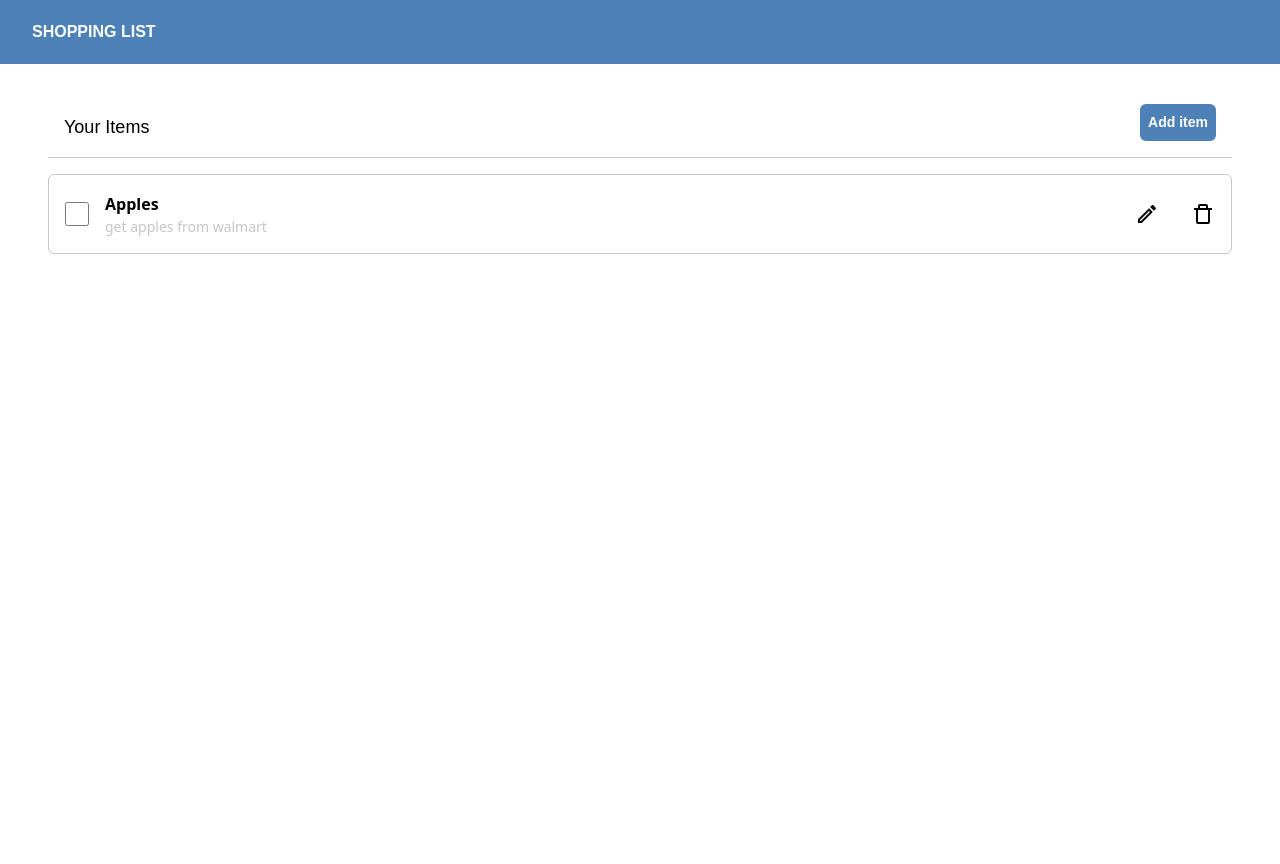
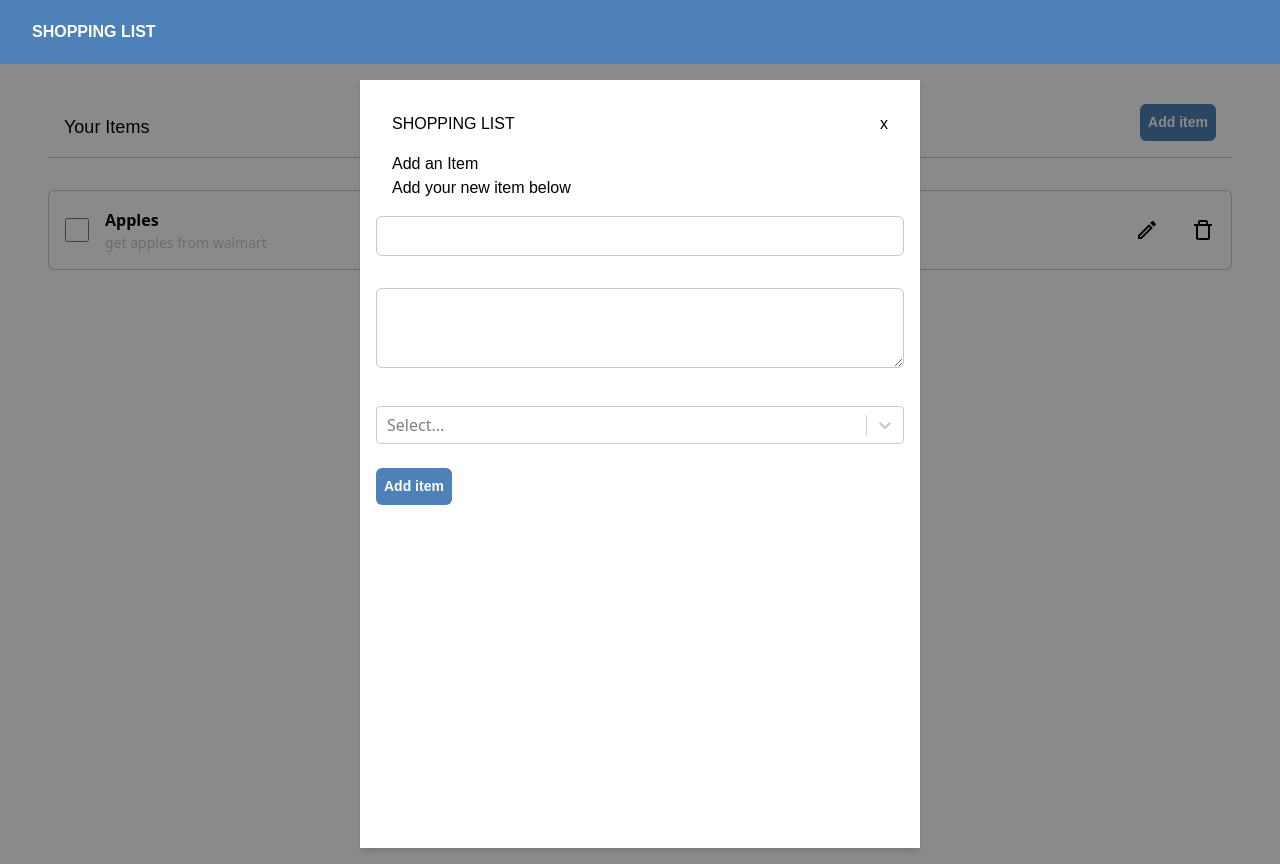
Before and after one commit to KenyonBlue/shopping-list-app, a React (Create React App) app: page / in a window 1280 px wide. Both pictures are taken after a click on the button "Add item". Built offline with nearby package versions, Linux system fonts and the light colour scheme.

Commit message:
add item modal fix context

```diff
--- a/package.json
+++ b/package.json
@@ -11,6 +11,7 @@
     "react-icons": "^4.3.1",
     "react-router-dom": "^6.3.0",
     "react-scripts": "5.0.1",
+    "react-select": "^5.3.0",
     "web-vitals": "^2.1.4"
   },
   "scripts": {
--- a/src/App.js
+++ b/src/App.js
@@ -1,4 +1,5 @@
 import React, { useMemo, useState } from 'react'
+import AddItemModal from './components/add-item-modal';
 import AppContainer from './components/container';
 import Header from './components/header';
 import ShoppingList from './components/shopping-list';
@@ -8,12 +9,14 @@ import { ListContext } from './context/list-context';
 
 function App() {
   const [ listOfItems, setListofItems ] = useState([{title: 'Apples', description: 'get apples from walmart', id: 1}])
-  const providerValue = useMemo(() =>({listOfItems, setListofItems}),[listOfItems, setListofItems]);
+  const [openAddItemModal, setOpenAddItemModal ] = useState(false)
+  const providerValue = useMemo(() =>({listOfItems, setListofItems, openAddItemModal, setOpenAddItemModal}),[listOfItems, setListofItems, openAddItemModal, setOpenAddItemModal]);
 
   return (
     <>
       <Header />
       <ListContext.Provider value={providerValue}>
+    <AddItemModal/>
       <AppContainer>
       <ShoppingList />
       </AppContainer>
--- /dev/null
+++ b/src/components/add-item-modal.js
@@ -0,0 +1,41 @@
+import React, { useState, useContext, useEffect } from "react";
+import { ListContext } from "../context/list-context";
+import Select from 'react-select'
+
+const AddItemModal = () => {
+    const {listOfItems, setListofItems, openAddItemModal, setOpenAddItemModal} = useContext(ListContext)
+    const [title , setTitle] = useState('')
+    const [description , setDescription] = useState('')
+    const [count , setCount] = useState('')
+    const options = [
+        { value: '1', label: '1' },
+        { value: '2', label: '2' },
+        { value: '3', label: '3' }
+      ]
+      const addItemToList = () => {
+          setListofItems(items => [...items, ...[{title, description, id: 2, count}]])
+          setTitle("")
+          setDescription("")
+          setCount("")
+      }
+
+  return (
+    <>
+        {openAddItemModal && <div className="absolute w-screen h-screen flex items-center justify-center flex-col bg-BLACK_OPACITY">
+            <div className="w-full md:w-560px h-768px shadow-md bg-WHITE p-4">
+               <div className="w-full p-4 font-dosis flex justify-between"> <p> SHOPPING LIST </p> <button onClick={() => setOpenAddItemModal(false)}>x</button> </div>
+               <div className="w-full px-4 font-dosis"> <p> Add an Item </p> </div>
+               <div className="w-full px-4 font-dosis"> <p> Add your new item below </p> </div>
+               <input type="text" className='mt-4 h-10 border-LIGHTGREY border w-full rounded-md' value={title || undefined} onChange={(e) => setTitle(e.target.value)} />
+               <textarea type="text" className='h-20 border border-LIGHTGREY w-full my-8 rounded-md' value={description || undefined} onChange={(e) => setDescription(e.target.value)} />
+               <Select options={options} />
+               <button onClick={addItemToList} className="text-14px bg-BLUE rounded-md p-2 text-WHITE mt-6 font-nunito font-semibold">
+          Add item
+        </button>
+            </div>
+        </div>}
+    </>
+  )
+}
+
+export default AddItemModal
--- a/src/components/empty-list.js
+++ b/src/components/empty-list.js
@@ -1,11 +1,15 @@
-import React from 'react'
+import React, { useContext } from 'react'
+import { ListContext } from '../context/list-context'
 
 const EmptyList = () => {
+
+    const { setOpenAddItemModal } = useContext(ListContext)
+
     return (
         <>
             <div className="w-full md:w-614px h-290px border border-LIGHTGREY flex items-center justify-center flex-col rounded-md">
                 <p className='text-LIGHTGREY text-18px font-nunito font-normal'> Your shopping list is empty :( </p>
-                <button className='text-14px bg-BLUE rounded-md p-2 text-WHITE mt-6 font-nunito font-semibold'> Add your first item </button>
+                <button onClick={() => setOpenAddItemModal(true)} className='text-14px bg-BLUE rounded-md p-2 text-WHITE mt-6 font-nunito font-semibold'> Add your first item </button>
             </div>
         </>
     )
--- a/src/components/items-list.js
+++ b/src/components/items-list.js
@@ -1,15 +1,16 @@
-import React, { useContext } from "react";
+import React, { useContext, useEffect } from "react";
 import { ListContext } from "../context/list-context";
 import { MdOutlineEdit } from "react-icons/md";
 import { BiTrashAlt } from "react-icons/bi";
 
 const ItemsList = () => {
-  const { listOfItems, setListofItems } = useContext(ListContext);
+    const {listOfItems, setListofItems, openAddItemModal, setOpenAddItemModal} = useContext(ListContext)
+
   return (
     <div className="h-screen w-full flex flex-col items-center">
       <div className="w-full border-b border-LIGHTGREY p-4 flex items-end justify-between mb-4">
         <p className="text-18px font-nunito">Your Items</p>
-        <button className="text-14px bg-BLUE rounded-md p-2 text-WHITE mt-6 font-nunito font-semibold">
+        <button onClick={() => setOpenAddItemModal(true)} className="text-14px bg-BLUE rounded-md p-2 text-WHITE mt-6 font-nunito font-semibold">
           Add item
         </button>
       </div>
@@ -17,7 +18,7 @@ const ItemsList = () => {
       {listOfItems.map(item => {
           return (
               <>
-      <div className="w-full h-20 flex justify-between border border-LIGHTGREY rounded-md">
+      <div key={item.name} className="my-4 w-full h-20 flex justify-between border border-LIGHTGREY rounded-md">
         <div className="flex items-center">
           <input type="checkbox" className="mx-4 h-6 w-6" />
           <div className="flex flex-col">
--- a/src/context/list-context.js
+++ b/src/context/list-context.js
@@ -1,3 +1,3 @@
 import { createContext } from "react";
 
-export const ListContext = createContext(null)
+export const ListContext = createContext([])
--- a/tailwind.config.js
+++ b/tailwind.config.js
@@ -87,6 +87,7 @@ module.exports = {
   "44px": "44px",
   "100px": "100px",
   "455px": "455px",
+  "560px": "560px",
   "614px": "614px",
   "720px": "720px",
   0: "0",
@@ -167,6 +168,7 @@ module.exports = {
   "290px": "290px",
   "455px": "500px",
   "720px": "720px",
+  "768px": "768px",
   0: "0",
   "1/2": "50%",
   "2/4": "50%",
@@ -435,6 +437,7 @@ module.exports = {
   LIGHTGREY: '#c5c6c6',
   BACKGROUND: '#444444',
   TRANSPARENT: 'transparent',
+  BLACK_OPACITY: 'rgba(0, 0, 0, 0.46)',
   },
   extend: {
   lineHeight: {
```
Also changed, not shown: 1 other file (tests, documents, lock files or other folders).
